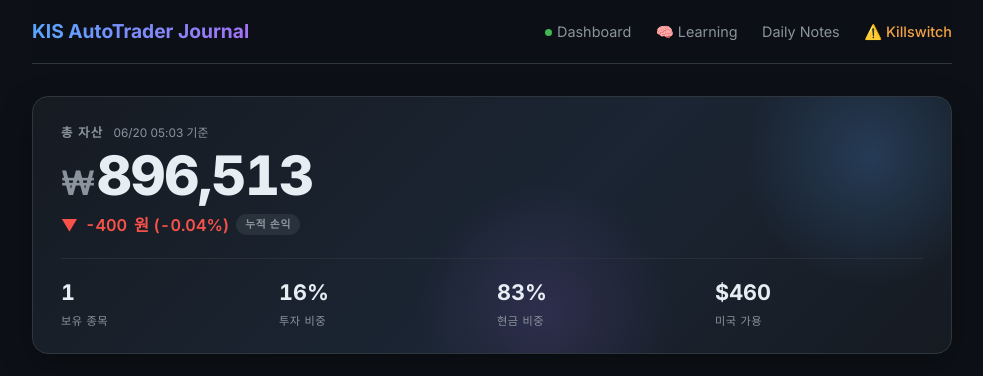
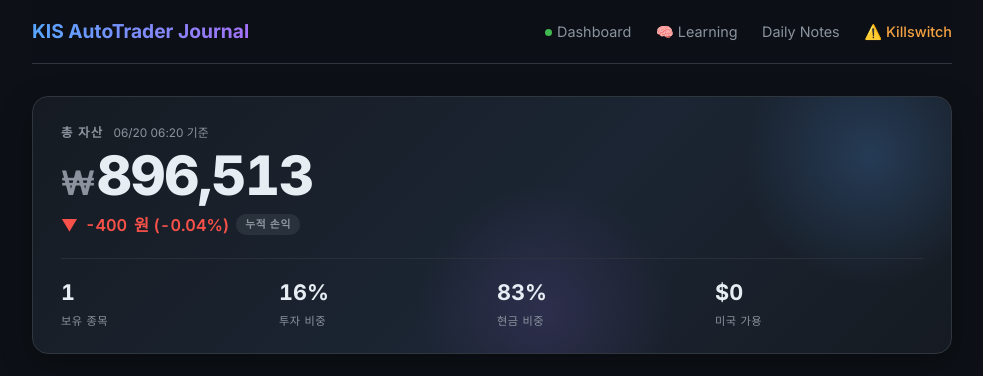
Before and after one commit to BudongJW/kis-trading-journal, a Jekyll site: the page built from index.html, in a window 1280 px wide and 900 px high. Shown: the top 376 px of the window, without its empty margins (148-1131 px from the left). Built offline with Jekyll 4.4.1, drawn with Linux system fonts in a browser that asks for light colours; nearby versions of some CDN libraries; some of the changed text lies outside the part shown.

Commit message:
auto: 미국장 야간 업데이트 06:20

```diff
--- a/_data/portfolio.json
+++ b/_data/portfolio.json
@@ -1,5 +1,5 @@
 {
-  "updated_at": "2026-06-20T05:03:16.926171",
+  "updated_at": "2026-06-20T06:20:31.747308",
   "initial_capital": 500000,
   "cash": 894713,
   "holdings": [
@@ -1135,7 +1135,7 @@
   },
   "us_session": {
     "enabled": true,
-    "cash_usd": 460.22778,
+    "cash_usd": 0.0,
     "positions": 0,
     "holdings": [],
     "max_positions": 3,
```
